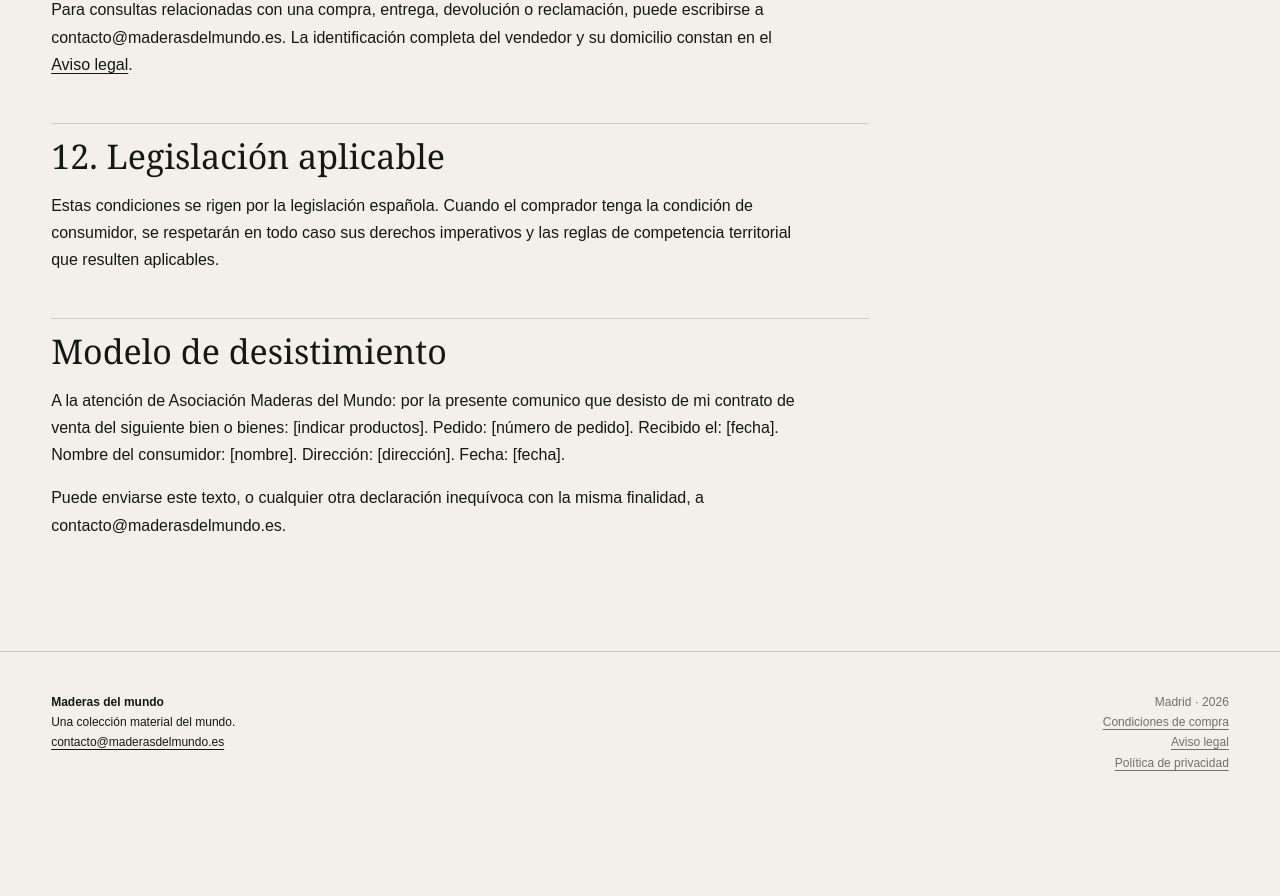
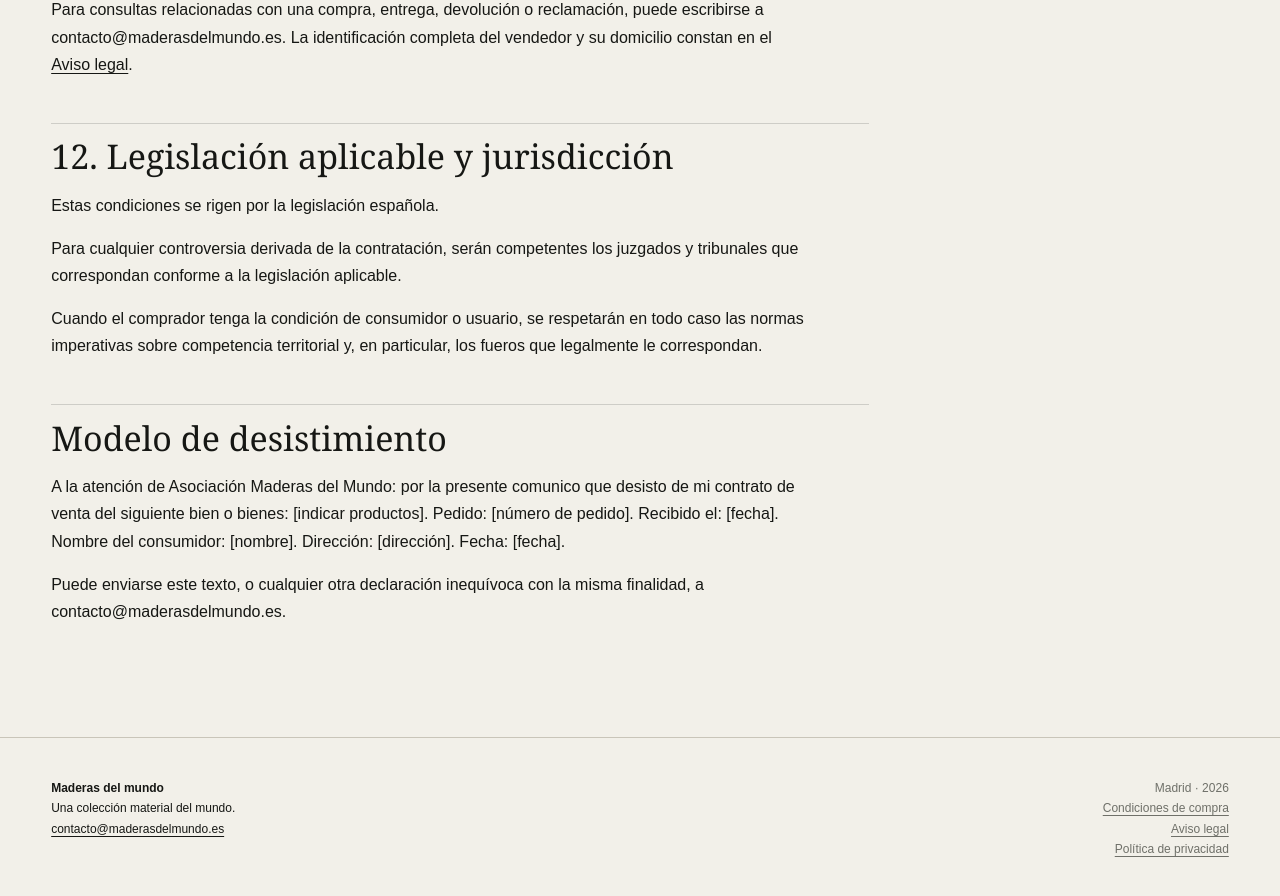
Before and after one commit to luisinko-lasko/maderas-del-mundo, a Next.js app: page /condiciones-compra in a window 1280 px wide. Shown: the part 3340-4236 px from the top of the page. Before the commit the page ends 4153 px from the top, so only its background shows below. Built offline with nearby package versions, Linux system fonts and the light colour scheme; no server answers.

Commit message:
Aclara jurisdicción aplicable a consumidores

```diff
--- a/app/condiciones-compra/page.js
+++ b/app/condiciones-compra/page.js
@@ -165,11 +165,18 @@ export default function CondicionesCompraPage() {
         vendedor y su domicilio constan en el <Link href="/aviso-legal">Aviso legal</Link>.
       </p>
 
-      <h2>12. Legislación aplicable</h2>
+      <h2>12. Legislación aplicable y jurisdicción</h2>
       <p>
-        Estas condiciones se rigen por la legislación española. Cuando el comprador
-        tenga la condición de consumidor, se respetarán en todo caso sus derechos
-        imperativos y las reglas de competencia territorial que resulten aplicables.
+        Estas condiciones se rigen por la legislación española.
+      </p>
+      <p>
+        Para cualquier controversia derivada de la contratación, serán competentes los
+        juzgados y tribunales que correspondan conforme a la legislación aplicable.
+      </p>
+      <p>
+        Cuando el comprador tenga la condición de consumidor o usuario, se respetarán
+        en todo caso las normas imperativas sobre competencia territorial y, en particular,
+        los fueros que legalmente le correspondan.
       </p>
 
       <h2>Modelo de desistimiento</h2>
```
